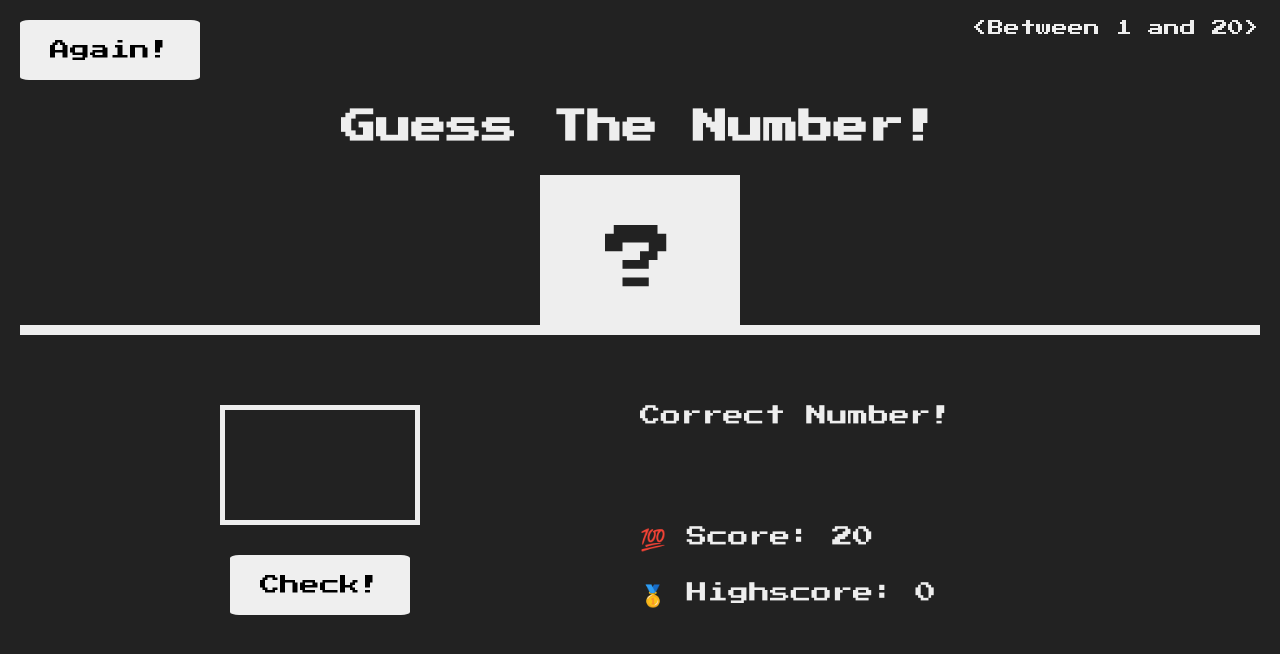
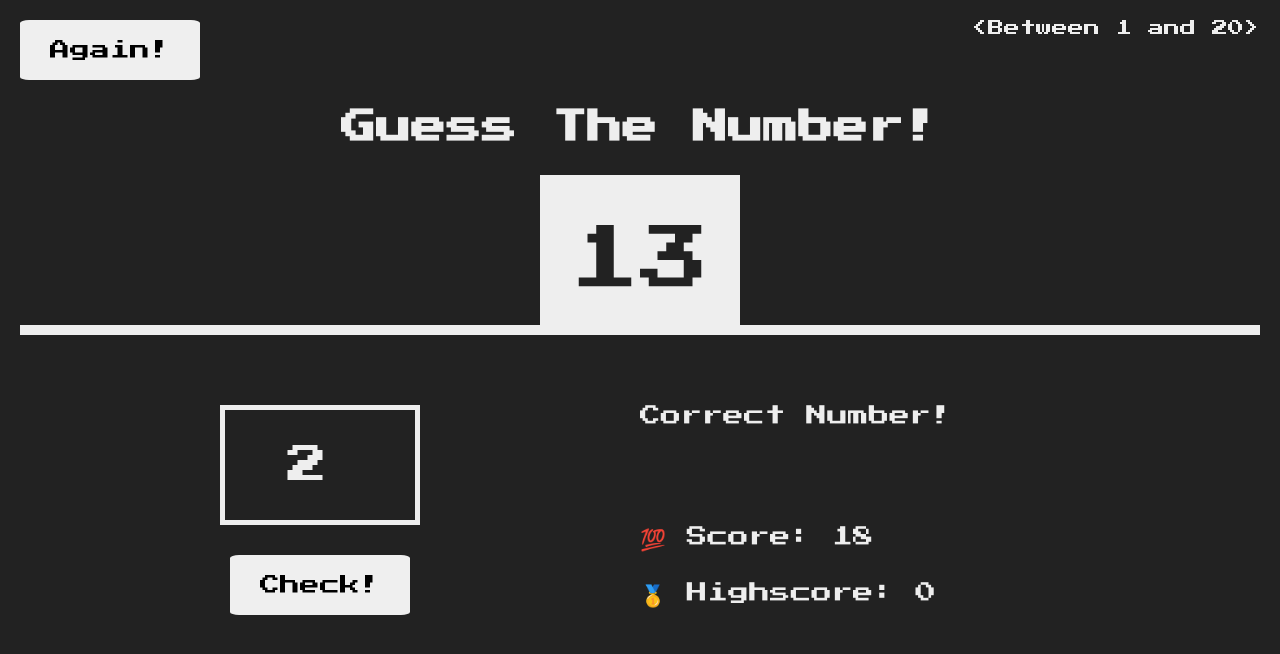
Before and after one commit to AntoanStefanov/guess-the-number, a plain HTML site: page app/index.html in a window 1280 px wide. Drawn offline with Linux system fonts and the light colour scheme.

Commit message:
input field, value prop

```diff
--- a/app/index.html
+++ b/app/index.html
@@ -21,7 +21,7 @@
       <!-- https://www.w3schools.com/html/html_entities.asp -->
       <p id="between">&ltBetween 1 and 20&gt</p>
       <h1>Guess The Number!</h1>
-      <div class="question-mark">?</div>
+      <div class="question-mark number">?</div>
       <hr class="quiz-mark-line" />
     </header>
     <main>
--- a/app/script.js
+++ b/app/script.js
@@ -86,4 +86,21 @@ console.log(queryMessage.textContent);
 
 // Let's select and manipulate some elements.
 
-queryMessage.textContent = 'Correct Number!';
+queryMessage.textContent = 'Correct Number!'; // DOM manipulation.
+// We manipulated the text content of a DOM node. /the paragraph element/
+
+const numberMark = document.querySelector('.number');
+const currentScore = document.querySelector('.score');
+
+numberMark.textContent = 13;
+currentScore.textContent = 18;
+
+console.log(numberMark, currentScore);
+
+// For input fields, to get the actual value, we use the value property (.value)
+// We can also use it to set a value.
+const numberGuess = document.querySelector('.guess');
+console.log(numberGuess);
+console.log(numberGuess.value);
+numberGuess.value = 2;
+console.log(numberGuess.value);
```
